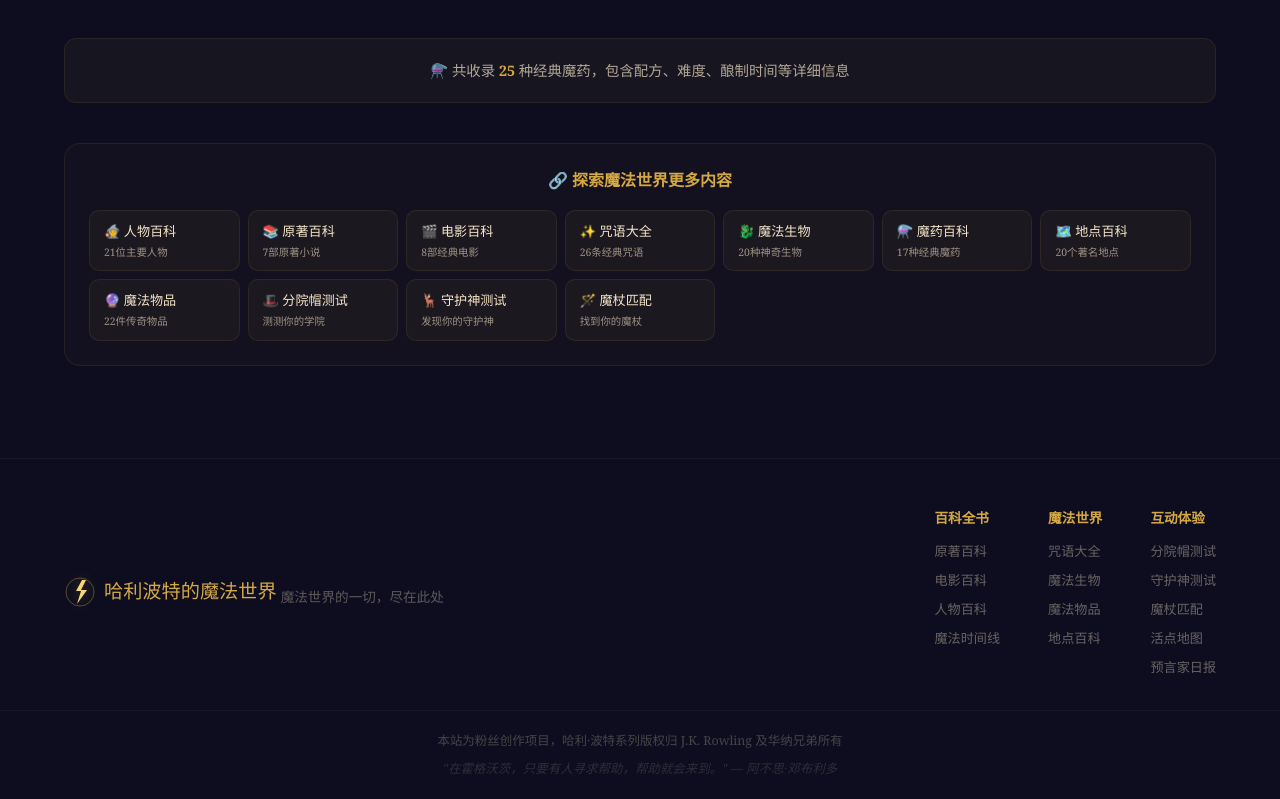
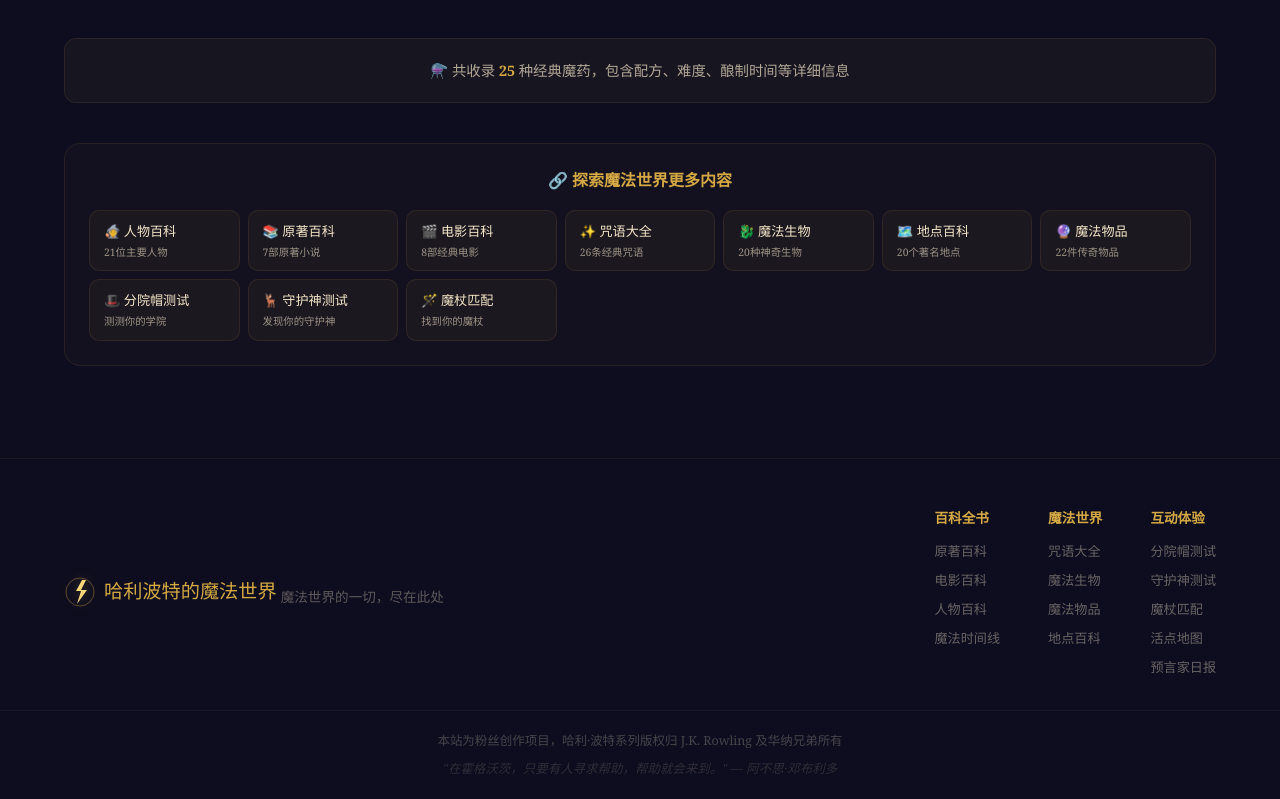
Before and after one commit to Leo555/harrypotter, a React (Vite) app: page /world/potions in a window 1280 px wide. Shown: the part 3566-4365 px from the top of the page. Built offline with nearby package versions, Linux system fonts and the light colour scheme.

Commit message:
fix: 修复魔药页面路径错误
- 将WikiCrossLinks的currentPath从'/potions'改为'/world/potions'
- 确保与其他魔法世界页面路径一致

```diff
--- a/src/pages/Potions.jsx
+++ b/src/pages/Potions.jsx
@@ -122,7 +122,7 @@ export default function Potions() {
         <p>⚗️ 共收录 <strong>{potions.length}</strong> 种经典魔药，包含配方、难度、酿制时间等详细信息</p>
       </div>
 
-      <WikiCrossLinks currentPath="/potions" />
+      <WikiCrossLinks currentPath="/world/potions" />
     </div>
   )
 }
```
